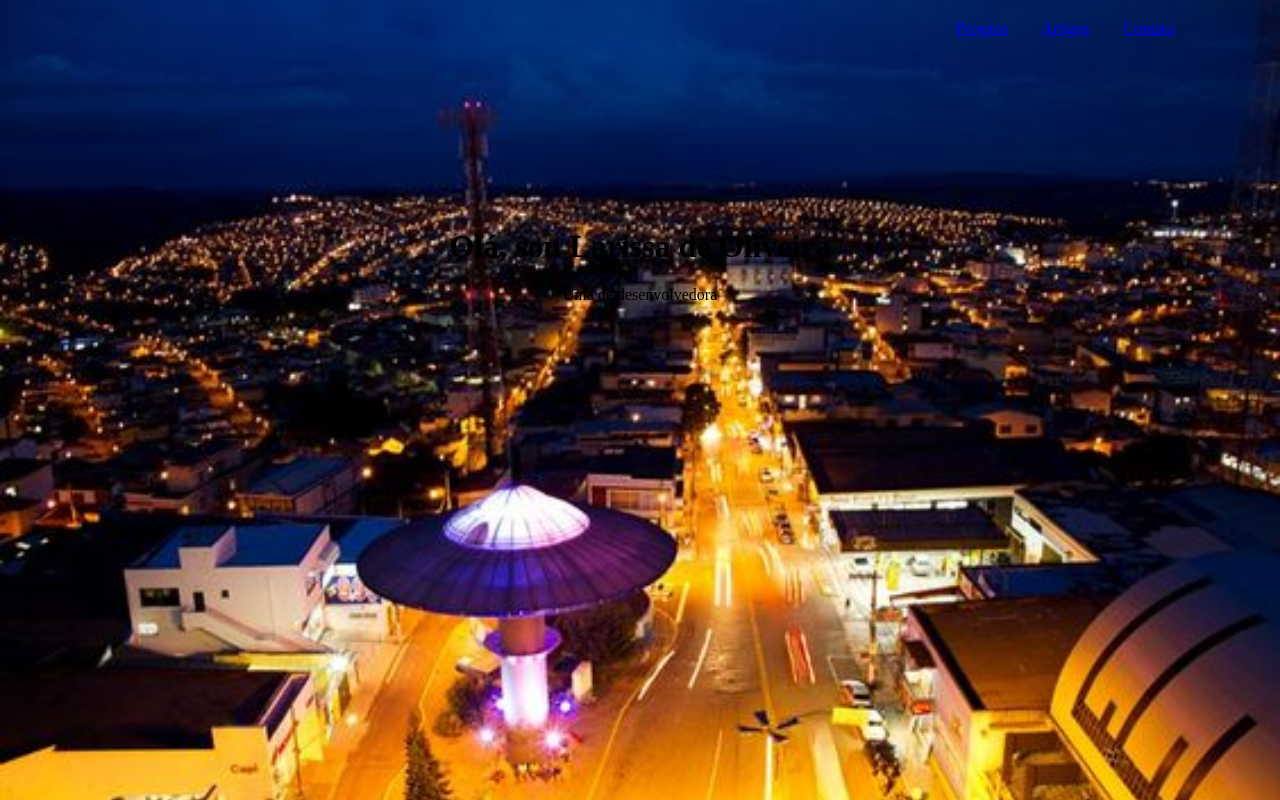
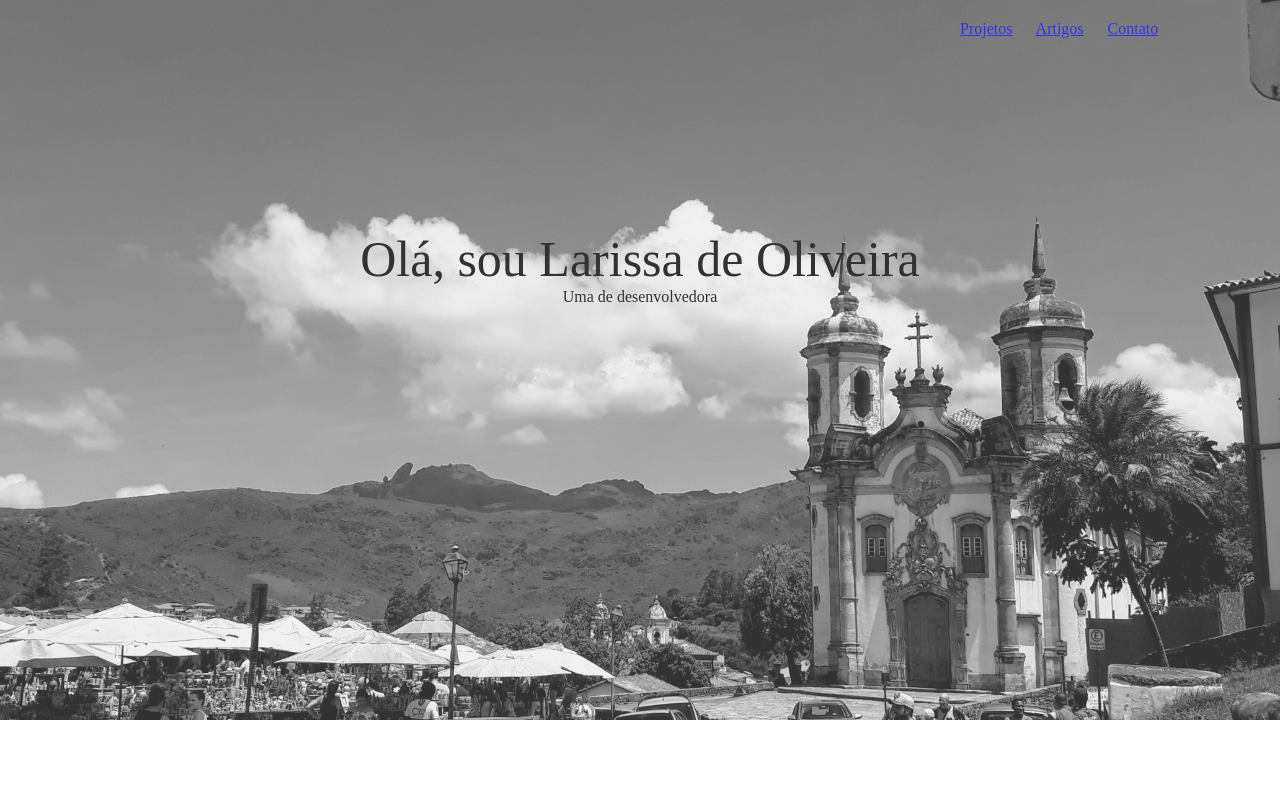
Before and after one commit to olidela/Portfolio, a plain HTML site: page index.html in a window 1280 px wide. Drawn offline with Linux system fonts and the light colour scheme.

Commit message:
Mudança de Imagem

```diff
--- a/style.css
+++ b/style.css
@@ -1,9 +1,20 @@
-html{
-  background-image: url(img/varginha-mg.jpg);
+* {
+	box-sizing: border-box;
+	margin:  0;
+	padding:  0;
+}
+/* Configurações Background */
+html {
+  background: url(/img/bruno-grossi-J2l01HcDICQ-unsplash.jpg);
+  background-size: 100%;
   background-repeat: no-repeat;
-  background-size: 100%;
+  height: 100 vh;
+  justify-content: center;
+  opacity: 0.8;
+}
 
-}
+/*Navegação*/
+
 nav a {
   margin-right: 30px;
   align-items: stretch;
@@ -21,4 +32,37 @@ nav {
 h1,
 p {
   text-align: center;
+  color: #000;
+  font-weight: 100;
 }
+
+@media (min-width: 768px) {
+
+    html {
+        background: url(/img/bruno-grossi-J2l01HcDICQ-unsplash.jpg);
+        background-size: 100%;
+        background-repeat: no-repeat;
+        height: 100 vh;
+        justify-content: center;
+        opacity: 0.8;
+      }
+
+      nav a {
+        margin-right: 20px;
+        align-items: stretch;
+      }
+
+      nav {
+        margin-left: 75%;
+        margin-top: 20px;
+      }
+    h1{
+    font-size: 50px;
+  text-align: center;
+  color: #000;
+  font-weight: 100;
+}
+p{}
+
+
+}
```
